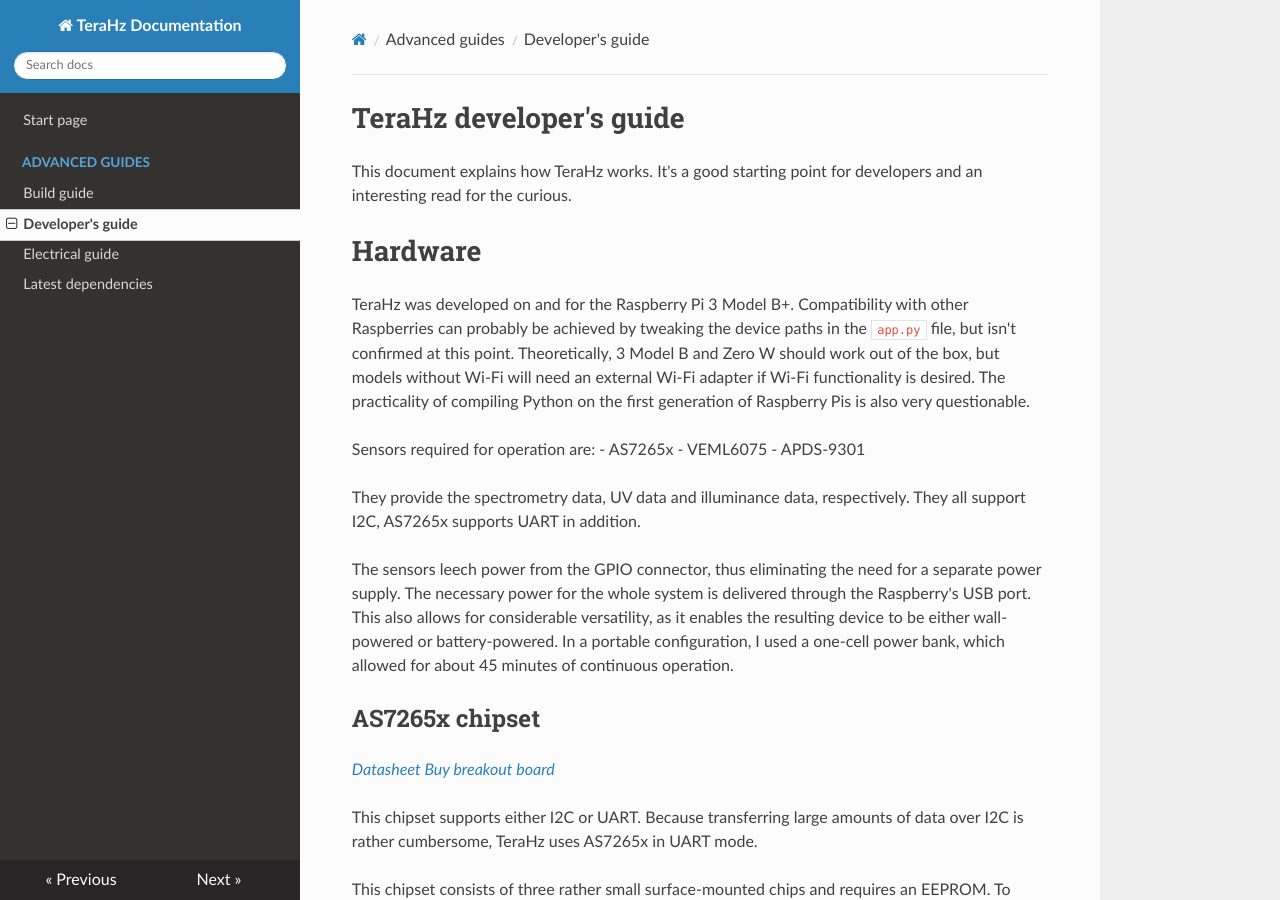
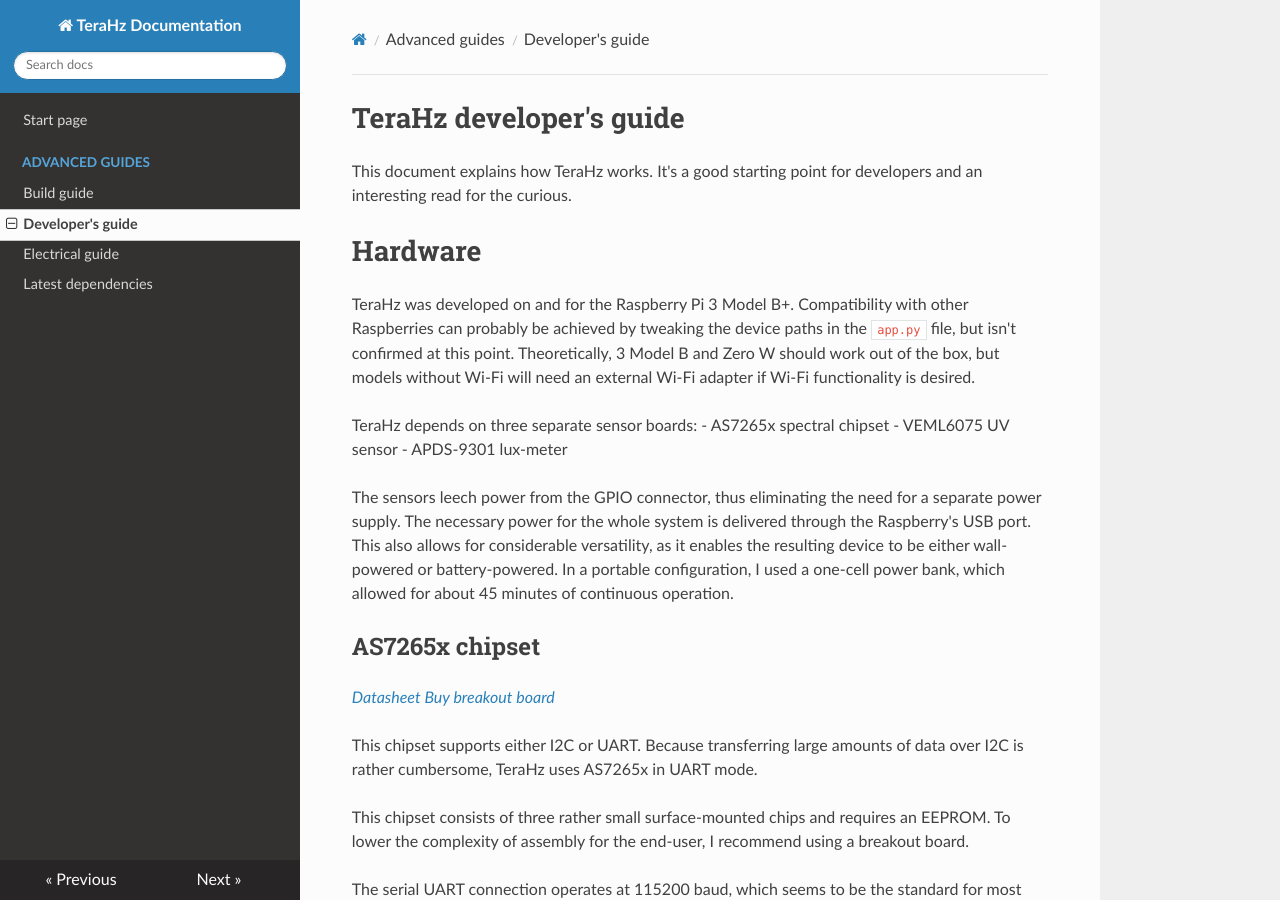
Before and after one commit to cls-02/TeraHz, an MkDocs documentation site: the page built from docs/dev-guide.md, in a window 1280 px wide and 900 px high. Built offline with MkDocs 1.6.1, drawn with Linux system fonts in a browser that asks for light colours; nearby versions of some CDN libraries.

Commit message:
Documentation updates

```diff
--- a/docs/dev-guide.md
+++ b/docs/dev-guide.md
@@ -7,17 +7,12 @@
 other Raspberries can probably be achieved by tweaking the device paths in the
 `app.py` file, but isn't confirmed at this point. Theoretically, 3 Model B and
 Zero W should work out of the box, but models without Wi-Fi will need an
-external Wi-Fi adapter if Wi-Fi functionality is desired. The practicality of
-compiling Python on the first generation of Raspberry Pis is also very
-questionable.
+external Wi-Fi adapter if Wi-Fi functionality is desired.
 
-Sensors required for operation are:
-- AS7265x
-- VEML6075
-- APDS-9301
-
-They provide the spectrometry data, UV data and illuminance data, respectively.
-They all support I2C, AS7265x supports UART in addition.
+TeraHz depends on three separate sensor boards:
+- AS7265x spectral chipset
+- VEML6075 UV sensor
+- APDS-9301 lux-meter
 
 The sensors leech power from the GPIO connector, thus eliminating the need for a
 separate power supply. The necessary power for the whole system is delivered through
```
